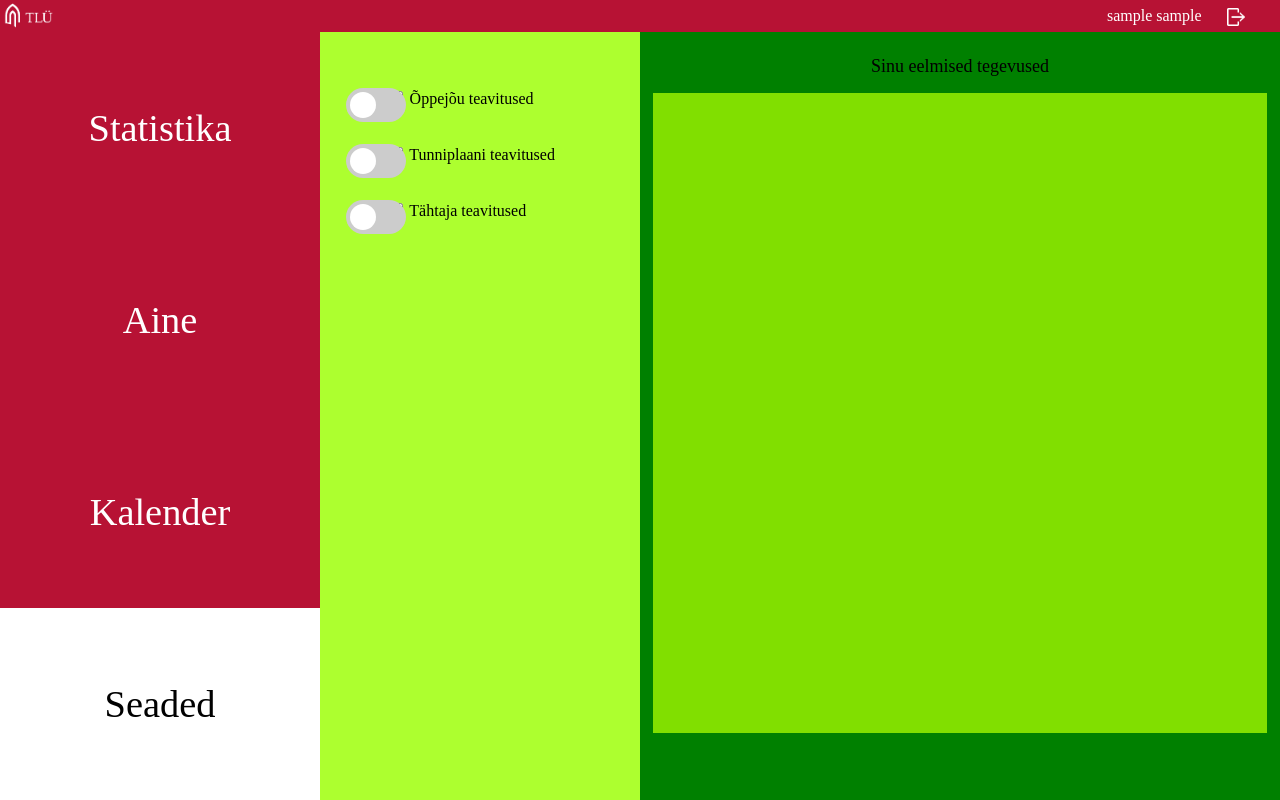
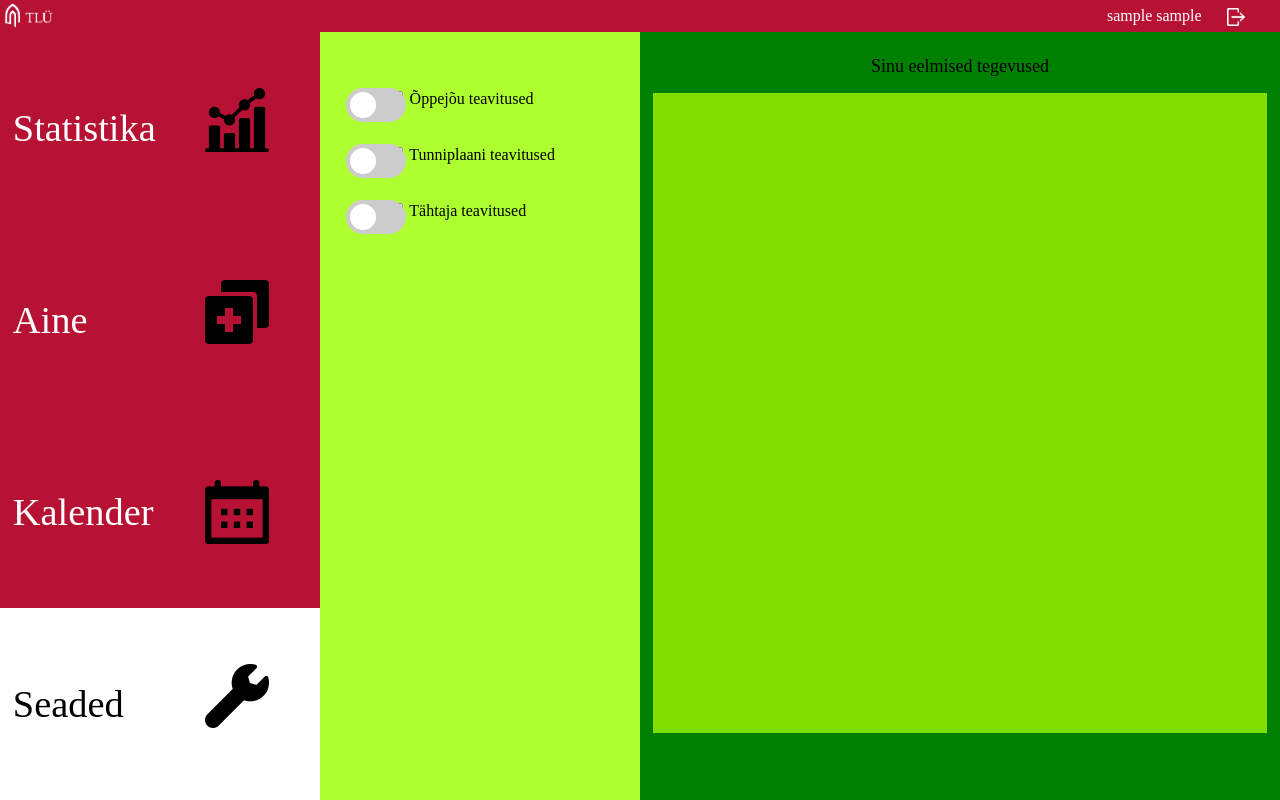
Before and after one commit to andrkuu/timemate, a PHP site: page /seaded/ in a window 1280 px wide. Run offline with PHP 8.4, Linux system fonts and the light colour scheme; the visitor is signed in with stand-in values (Sample User, id 1).

Commit message:
added icons and fixed navbar

```diff
--- a/seaded/index.php
+++ b/seaded/index.php
@@ -15,13 +15,18 @@ session_start();
   <body>
     <?php include('../nav-bar.php'); ?>
     <div class="links">
-        <a href="../statistika/" class="page"> Statistika</a>
-        <a href="../aine/" class="page" >Aine</a>
-        <a href="../kalender/" class="page">Kalender</a>
-        <a href="../seaded/" class="page" id="chosen"> Seaded</a>
-
+        <a href="../statistika/" class="page"><span class="link_names">Statistika</span></a>
+        <a href="../aine/" class="page"> <span class="link_names">Aine</span></a>
+        <a href="../kalender/" class="page"><span class="link_names">Kalender</span></a>
+        <a href="../seaded/" class="page" id="chosen"><span class="link_names">Seaded</span></a>
     </div>
 
+    <div class="images">
+    <img src="../images/statistics.png" alt="statistics" class="link_icons" id="first_icon">
+    <img src="../images/add.png" alt="statistics" class="link_icons" id="second_icon">
+    <img src="../images/calendar.png" alt="statistics" class="link_icons" id="third_icon">
+    <img src="../images/wrench.png" alt="statistics" class="link_icons" id="fourth_icon">
+    </div>
 
 
         <div id="notifications">
--- a/style.css
+++ b/style.css
@@ -77,19 +77,45 @@ body {
     top: 0;
     width: 25vw;
 }
+.link_icons{
+    height: 8vh;
+    position: absolute;
+}
+
+#first_icon{
+    top: 11vh;
+    left: 16vw;
+}
+#second_icon{
+    top: 35vh;
+    left: 16vw;
+}
+#third_icon{
+    top: 60vh;
+    left: 16vw;
+}
+#fourth_icon{
+    top: 83vh;
+    left: 16vw;
+}
+
+
 
 .page {
     color: white;
     background-color: #b71234;
     width: 25vw;
     height: 24vh;
-    text-align: center;
+    text-align: left;
     text-decoration: none;
     align-items: center;
     font-size: 3vw;
     cursor: pointer;
     display: grid;
     padding:0;
+}
+.link_names{
+    margin-left: 1vw;
 }
 
 #chosen {
@@ -156,4 +182,8 @@ body {
     #tools {
         display: none;
     }
+
+    .images{
+        visibility: hidden;
+    }
 }
```
Also changed, not shown: aine/index.php (+12 -5 lines), kalender/index.php (+11 -4 lines), statistika/index.php (+12 -4 lines).
